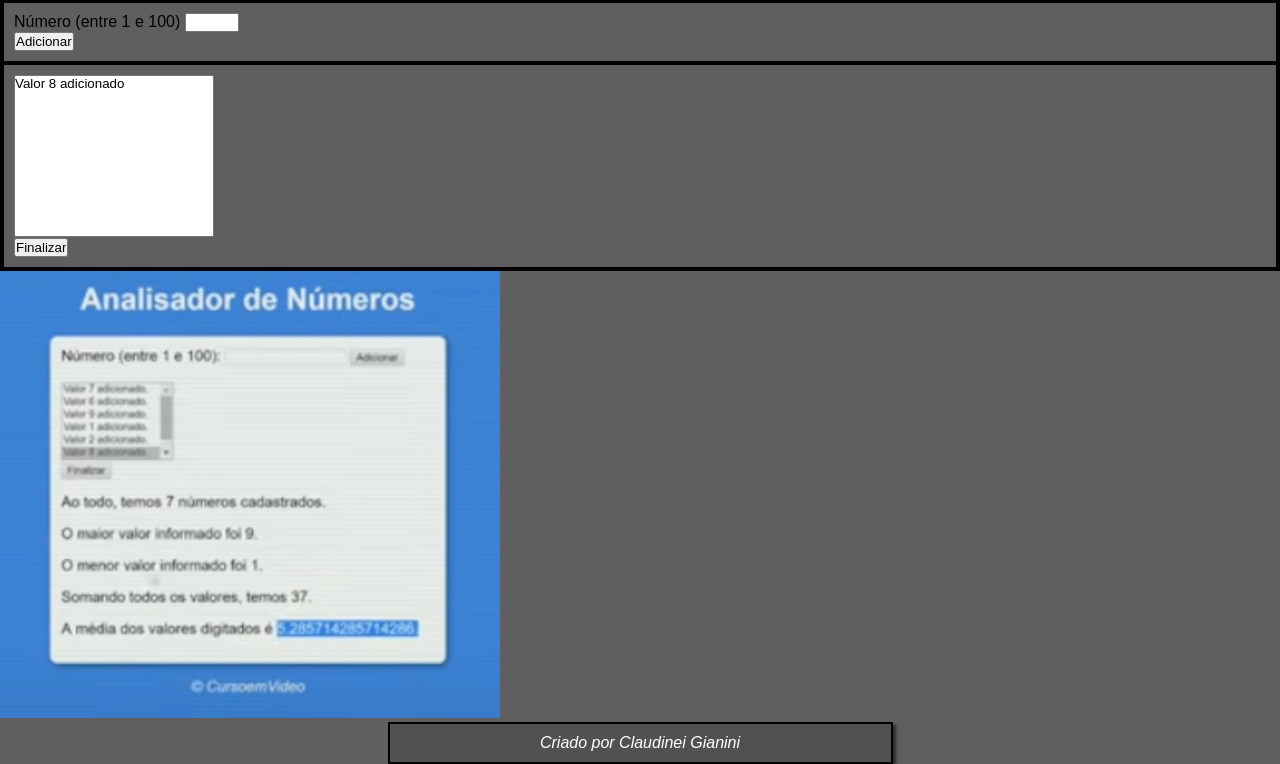
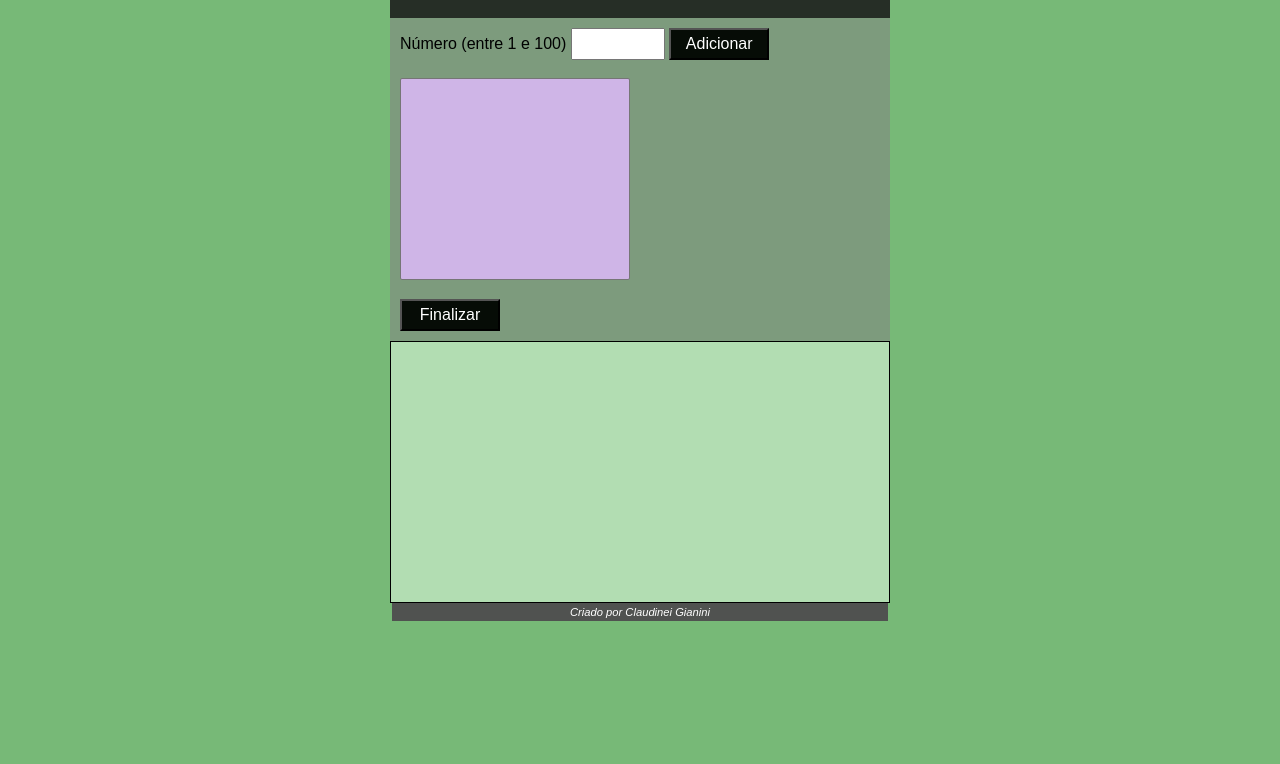
Before and after one commit to ClauGian/javascript, a plain HTML site: page aula16exe/exercicio.html in a window 1280 px wide. Shown: the part 82-846 px from the top of the page. After the commit the page ends 800 px from the top, so only its background shows below. Drawn offline with Linux system fonts and the light colour scheme.

Commit message:
fim do curso

```diff
--- a/aula16exe/exercicio.html
+++ b/aula16exe/exercicio.html
@@ -3,11 +3,11 @@
 <head>
     <meta charset="UTF-8">
     <meta name="viewport" content="width=device-width, initial-scale=1.0">
-    <title>Exercício 01</title>
+    <title>Analizador de Números</title>
     <link rel="stylesheet" href="style.css">
 
 </head>
-<body onload="adicionar()">
+<body>
     <header>
         <h1>Analizador de Números</h1>
     </header>
@@ -15,29 +15,22 @@
         <section>
 
             <div id="num">
-                <p>
-                    Número (entre 1 e 100) <input type="number" name="num" id="numero">
-                </p>
-                <p>
-                    <input type="button" value="Adicionar" onclick="adicionar()">
-                </p>
+
+                Número (entre 1 e 100) <input type="number" name="numero" id="fnum">
+
+                <input class="button" type="button" value="Adicionar" onclick="adicionar()">
+                <br><br>
+                <select name="flista" id="flista" size="10"></select>
+                <br><br>
+                <input class="button" type="button" value="Finalizar" onclick="finalizar()">
 
             </div>
 
-
-            <div id="sel">
-                <select name="adicionados" id="adicao" size="10">
-                    <option value="">Valor 8 adicionado</option>
-                </select>
-                <br>
-                <p>
-                    <input type="button" value="Finalizar">
-                </p>
+            <div id="res">
 
             </div>
 
         </section>
-        <img src="aulaex.png" alt="">
 
     <footer>
         <p>Criado por Claudinei Gianini</p>
--- a/aula16exe/script.js
+++ b/aula16exe/script.js
@@ -0,0 +1,71 @@
+
+let num = document.querySelector('input#fnum')
+let lista = document.querySelector('select#flista')
+let res = document.querySelector('div#res')
+let valores = []
+
+function isNumero(n){
+    if(Number(n) >= 1 && Number(n) <= 100){
+        return true
+    } else {
+        return false
+    }
+}
+
+function inLista(n, l){
+    if(l.indexOf(Number(n)) != -1){
+        return true
+    } else {
+        return false
+    }
+}
+
+function adicionar(){
+
+    if(isNumero(num.value) && !inLista(num.value, valores)){
+        valores.push(Number(num.value))
+        let item = document.createElement('option')
+        item.text = (`O valor ${num.value} foi adicionado`)
+        lista.appendChild(item)
+        res.innerHTML = ''
+    } else {
+        window.alert('Valor invalido ou já se encontra na lista')
+    }
+    num.value = ''
+    num.focus()
+}
+
+function finalizar(){
+
+    if(valores.length == 0){
+        window.alert('Adicione valores antes de finalizar')
+    } else {
+        /*
+        let maior = Math.max.apply(Math, valores)==> OPÇÃO P/ ACHAR MAIOR VALOR
+        let menor = Math.min.apply(Math, valores)=>OPÇÃO P/ ACHAR MENOR VALOR
+        let soma = 0
+        for (let i = 0; i < valores.length; i++) {=> OPÇÃO PARA SOMAR VALORES
+            soma += valores[i];
+        } */
+
+        let qtde = valores.length
+        let maior = valores[0]
+        let menor = valores[0]
+        let soma = 0
+        for (let pos in valores){
+            soma += valores[pos]
+            if (valores[pos] > maior)
+                maior = valores[pos]
+            if (valores[pos] < menor)
+                menor = valores[pos]
+        }
+        let media = 0
+        media = soma / qtde
+
+        res.innerHTML += (`<p>Ao todo, temos ${qtde} números cadastrados</p><br>`)
+        res.innerHTML += (`<p>O Maior valor informado foi: ${maior}.</p><br>`)
+        res.innerHTML += (`<p>O Menor valor informado foi: ${menor}.</p><br>`)
+        res.innerHTML += (`<p>Somando todos os valores, temos: ${soma}.</p><br>`)
+        res.innerHTML += (`<p>A Média dos valores digitados é: ${media}.</p><br>`)
+    }
+}
--- a/aula16exe/style.css
+++ b/aula16exe/style.css
@@ -6,16 +6,26 @@
     padding: 0px;
 }
 body {
-    background-color: rgb(95, 95, 97);
+    background-color: rgb(119, 185, 119);
+    width: 500px;
+    margin: auto;
 }
 
 header {
     text-align: center;
-    padding: 20px;
+
 }
 
-header, section, div, footer {
-    border: 2px solid black;
+header > h1 {
+    background-color: rgb(38, 46, 38);
+    color: white;
+    height: 70px;
+    padding-top: 30px;
+}
+
+section {
+
+    background-color: rgb(125, 155, 125);
 }
 
 div#num {
@@ -28,24 +38,44 @@ div#sel {
 
 }
 
-input#numero {
-    width: 50px;
+input#fnum {
+    width: 80px;
+    font-size: 1em;
+    padding: 5px;
+    text-align: center;
 }
 
+input.button {
+    font-size: 1em;
+    width: 100px;
+    padding: 5px;
+    background-color: rgb(6, 12, 6);
+    color: white;
+}
 
+select#flista {
+    width: 230px;
+    background-color: rgb(207, 181, 231);
+    padding: 10px;
+    font-size: 1em;
+}
 
-select#adicao {
-    width: 200px;
+div#res{
+    height: 230px;
+    border: 1px solid black;
+    background-color: rgb(178, 221, 178);
+    padding: 15px;
 }
 
 
 footer {
     text-align: center;
+    font-size: 0.7em;
     margin: auto;
-    padding: 10px;
+    padding: 3px;
     color: white;
     font-style: italic;
-    width: 481px;
+    width: 490px;
     background-color: rgb(80, 82, 80);
-    box-shadow: 3px 3px 3px rgba(0, 0, 0, 0.555);
+
 }
```
Also changed, not shown: aula15/vetor.js (+14 -0 lines), aula17/objeto01.js (added, +11 -0 lines), avprojeto/estilo.css (renamed from projeto/estilo.css), avprojeto/imagens/alvorecer.png (renamed from projeto/imagens/alvorecer.png), avprojeto/imagens/anoitecer.png (renamed from projeto/imagens/anoitecer.png), avprojeto/imagens/entardecer.png (renamed from projeto/imagens/entardecer.png), avprojeto/imagens/fundo2.jpg (renamed from projeto/imagens/fundo2.jpg), avprojeto/imagens/meiodia.png (renamed from projeto/imagens/meiodia.png), avprojeto/principal.html (renamed from projeto/principal.html), avprojeto/script.js (renamed from projeto/script.js).
